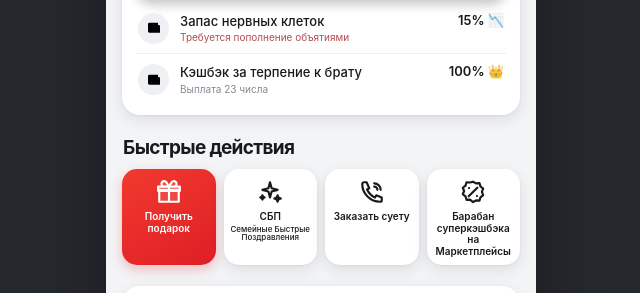
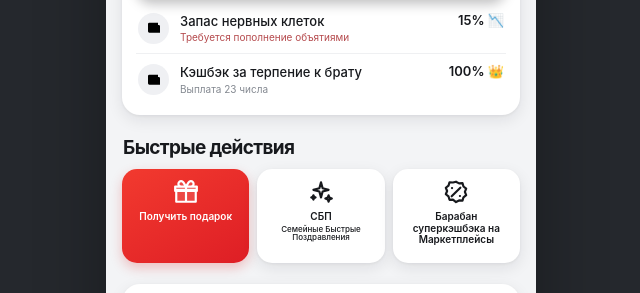
Before and after one commit to MaeLkoTe/Sister-HB, a plain HTML site: page index.html in a window 1280 px wide. Shown: the part 459-752 px from the top of the page, without its empty margins (319-959 px from the left). Drawn offline with Linux system fonts and the light colour scheme.

Commit message:
Remove chaos action and fit three quick actions

```diff
--- a/app.js
+++ b/app.js
@@ -208,7 +208,6 @@
     if (action === "account") openAccount(control.dataset.id);
     if (action === "gift") openGift();
     if (action === "sbp") openSbp();
-    if (action === "chaos") openModal("Заявка на суету", `<p>${escapeHtml(config.chaosMessage)}</p><div class="modal-highlight">Приоритет заявки: праздничный 🎂</div>`);
     if (action === "wheel") openWheel();
     if (action === "transaction") {
       const transaction = config.transactions.find(item => item.id === control.dataset.id);
--- a/data.js
+++ b/data.js
@@ -42,7 +42,6 @@ window.SISTER_BANK_CONFIG = {
   actions: [
     { id: "gift", title: "Получить подарок", icon: "gift", kind: "accent" },
     { id: "sbp", title: "СБП", subtitle: "Семейные Быстрые Поздравления", icon: "sparkles" },
-    { id: "chaos", title: "Заказать суету", icon: "phone" },
     { id: "wheel", title: "Барабан суперкэшбэка на Маркетплейсы", icon: "percent" }
   ],
   compliments: [
@@ -58,7 +57,6 @@ window.SISTER_BANK_CONFIG = {
     riddle: "Загадка: где собирается вся семья, когда у именинницы день рождения? Иди туда — и скажи кодовую фразу: «Мой семейный банк одобрил выдачу!»",
     note: "Покажи это окно маме, папе или братцам, чтобы обменять сертификат на сюрприз."
   },
-  chaosMessage: "Заявка на суету принята! Ожидайте звонка от брата в ближайшее время.",
   transactions: [
     {
       id: "arrival",
--- a/styles.css
+++ b/styles.css
@@ -98,7 +98,7 @@ h2 { font-size: 19px; line-height: 1.2; font-weight: 700; letter-spacing: -.035e
 
 .quick-section { margin: 0 0 21px; }
 .quick-section h2 { margin: 0 0 9px 1px; }
-.quick-grid { display: grid; grid-template-columns: repeat(4, minmax(0, 1fr)); gap: 8px; }
+.quick-grid { display: grid; grid-template-columns: repeat(3, minmax(0, 1fr)); gap: 8px; }
 .quick-action { min-width: 0; min-height: 94px; padding: 9px 5px 8px; border: 0; border-radius: 15px; background: #fff; box-shadow: var(--shadow); display: flex; flex-direction: column; align-items: center; justify-content: flex-start; gap: 5px; cursor: pointer; transition: transform .16s ease, box-shadow .16s ease; }
 .quick-action:active { transform: translateY(2px) scale(.98); }
 .quick-action.accent { color: #fff; background: linear-gradient(150deg, #f23a2f, #de1e25); box-shadow: 0 5px 12px rgba(221, 35, 37, .25); }
```
